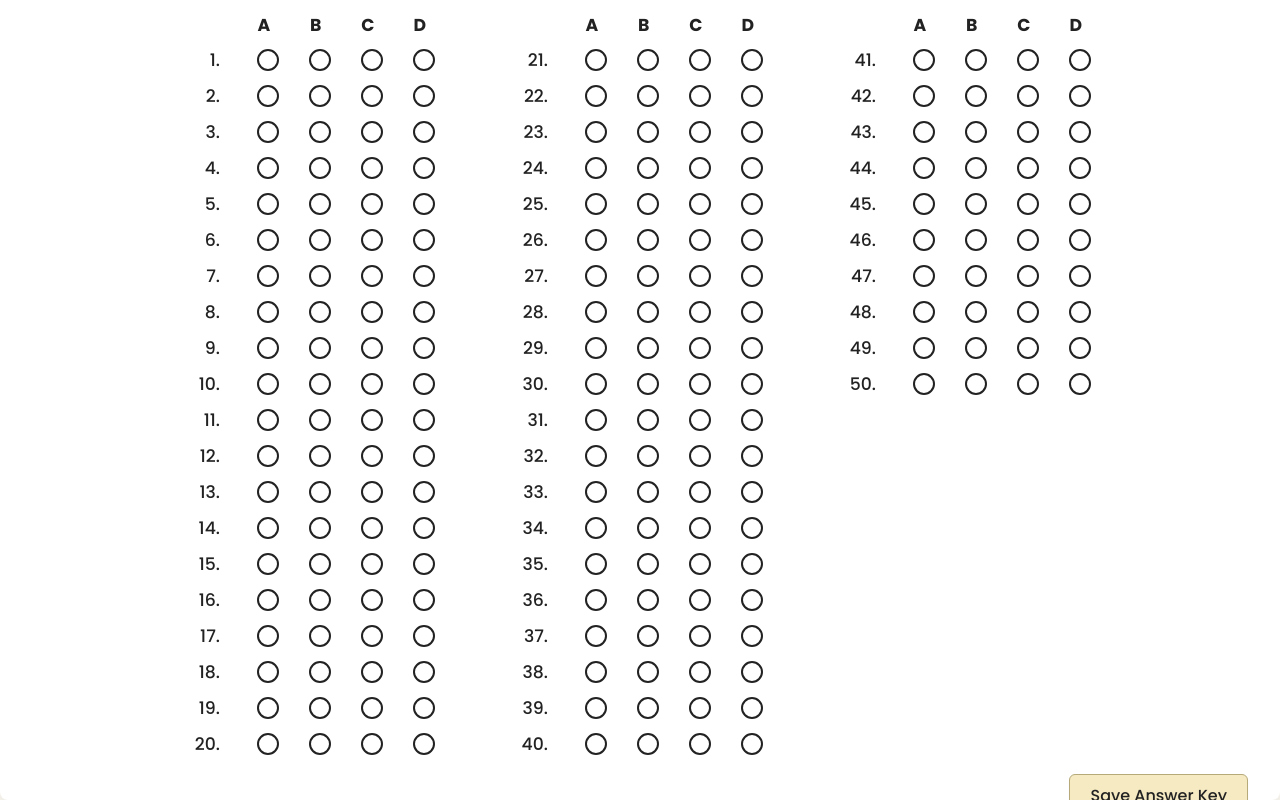
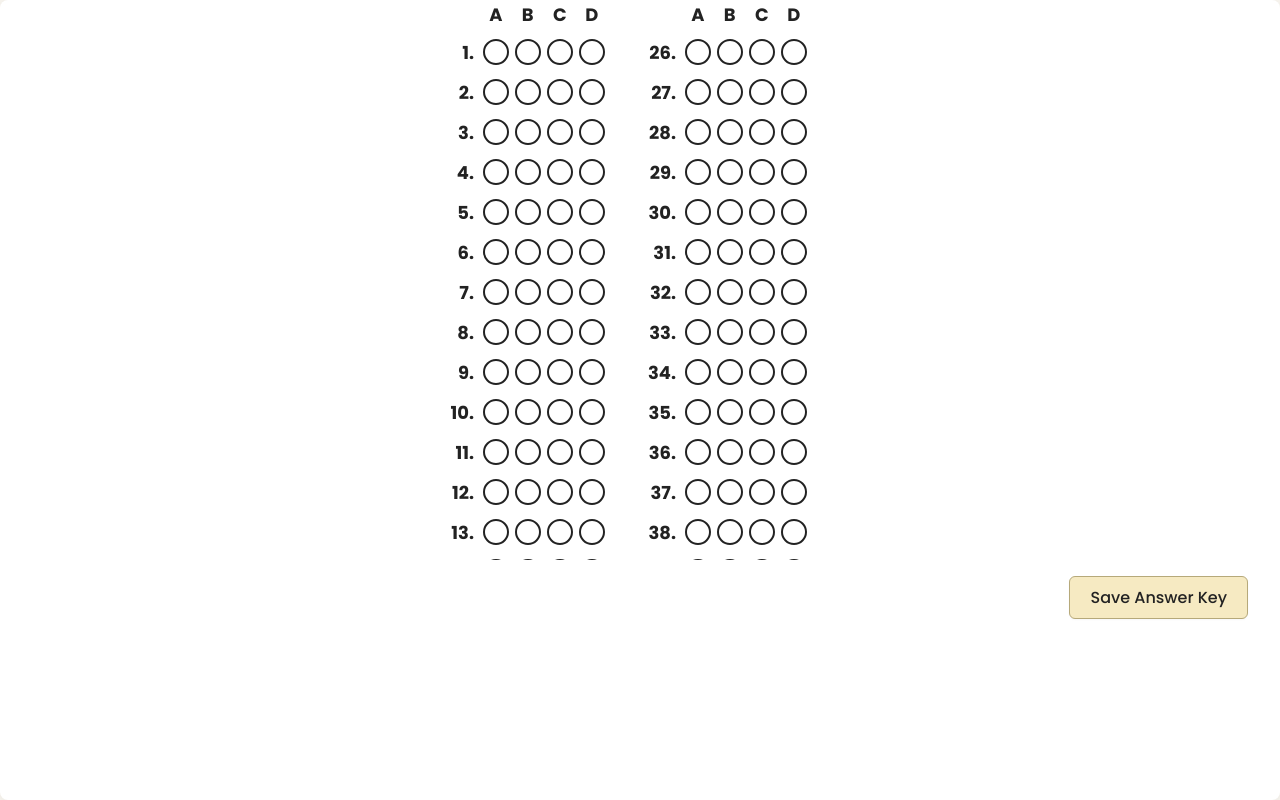
Before and after one commit to aicarandang/TestChecker, a React (Vite) app in the folder frontend/: page /answer in a window 1280 px wide. Built offline with nearby package versions, Linux system fonts and the light colour scheme; the HTML template or start-up script is replaced by a standard one.

Commit message:
Updated answer sheet page Updated generate page

```diff
--- a/frontend/src/pages/answer.jsx
+++ b/frontend/src/pages/answer.jsx
@@ -20,93 +20,86 @@ function AnswerKey({ examData: propExamData }) {
       setNumItems(parseInt(location.state.numItems) || 50);
       setNumChoices(parseInt(location.state.numChoices) || 4);
     }
+    // Load saved answer key if exists
+    const keyParts = [
+      (propExamData?.examType || location.state?.examType || 'exam'),
+      (propExamData?.subjectName || location.state?.subjectName || 'subject'),
+      (propExamData?.numItems || location.state?.numItems || 50)
+    ];
+    const storageKey = `answerKey_${keyParts.join('_')}`;
+    const saved = localStorage.getItem(storageKey);
+    if (saved) {
+      setAnswerKey(JSON.parse(saved));
+    }
   }, [propExamData, location.state]);
 
   const choiceLabels = ['A', 'B', 'C', 'D', 'E', 'F'].slice(0, numChoices);
 
-  let groupSize = 20;
-  if (numItems <= 30) groupSize = 10;
-  else if (numItems <= 60) groupSize = 20;
-  else if (numItems <= 100) groupSize = 25;
-  else groupSize = 30;
-  const numGroups = Math.ceil(numItems / groupSize);
+  // Split questions into two columns
+  const splitPoint = Math.ceil(numItems / 2);
+  const leftQuestions = Array.from({ length: splitPoint }, (_, i) => i + 1);
+  const rightQuestions = Array.from({ length: numItems - splitPoint }, (_, i) => splitPoint + i + 1);
 
-  const gridRows = [];
-  for (let g = 0; g < numGroups; g++) {
-    gridRows.push(<span className={styles.scantronHeaderNumber} key={`hnum${g}`}></span>);
-    choiceLabels.forEach((choice, cidx) => {
-      gridRows.push(
-        <span className={styles.scantronHeaderChoice} key={`h${g}-${choice}`}>{choice}</span>
-      );
-    });
-    if (g < numGroups - 1) {
-      gridRows.push(<span className={styles.scantronSpacer} key={`hspacer${g}`}></span>);
-    }
-  }
-  for (let i = 0; i < groupSize; i++) {
-    for (let g = 0; g < numGroups; g++) {
-      const qNum = g * groupSize + i + 1;
-      if (qNum > numItems) {
-        gridRows.push(<span className={styles.scantronQnumEmpty} key={`empty${g}-${i}`}></span>);
-        choiceLabels.forEach((choice, cidx) => {
-          gridRows.push(<span className={styles.scantronBubbleEmpty} key={`empty${g}-${i}-${choice}`}></span>);
-        });
-      } else {
-        gridRows.push(
-          <span className={styles.scantronQnum} key={`qnum${qNum}`}>{qNum}.</span>
-        );
-          gridRows.push(
-          <span key={`radiogroup-${qNum}`} role="radiogroup" aria-label={`Choices for question ${qNum}`} style={{ display: 'contents' }}>
+  function renderColumn(questions) {
+    return (
+      <div style={{ display: 'grid', gridTemplateColumns: gridTemplateColumns, rowGap: '8px', marginRight: 32 }}>
+        <>
+          <span className={styles.scantronHeaderNumber}></span>
+          {choiceLabels.map((choice, cidx) => (
+            <span className={styles.scantronHeaderChoice} key={`h-${choice}`}>{choice}</span>
+          ))}
+        </>
+        {questions.map(i => [
+          <span className={styles.scantronQnum} key={`qnum${i}`}>{i}.</span>,
+          <span key={`radiogroup-${i}`} role="radiogroup" aria-label={`Choices for question ${i}`} style={{ display: 'contents' }}>
             {choiceLabels.map((choice, cidx) => (
-            <button
-              key={`b${qNum}-${choice}`}
+              <button
+                key={`b${i}-${choice}`}
                 className={
-                  styles.scantronChoiceBtn + (answerKey[qNum] === choice ? ' ' + styles.selected : '')
+                  styles.scantronChoiceBtn + (answerKey[i] === choice ? ' ' + styles.selected : '')
                 }
-              onClick={() => handleAnswerSelect(qNum, choice)}
-              type="button"
+                onClick={() => handleAnswerSelect(i, choice)}
+                type="button"
                 role="radio"
-                aria-checked={answerKey[qNum] === choice}
-              aria-label={`Set answer for question ${qNum} to ${choice}`}
-                tabIndex={answerKey[qNum] === choice ? 0 : -1}
-            >
+                aria-checked={answerKey[i] === choice}
+                aria-label={`Set answer for question ${i} to ${choice}`}
+                tabIndex={answerKey[i] === choice ? 0 : -1}
+              >
                 <span className={styles.scantronChoiceCircle}></span>
-            </button>
+              </button>
             ))}
           </span>
-          );
-      }
-      if (g < numGroups - 1) {
-        gridRows.push(<span className={styles.scantronSpacer} key={`spacer${g}-${i}`}></span>);
-      }
-    }
+        ])}
+      </div>
+    );
   }
 
-  const groupColumns = [`minmax(28px,32px)`, ...Array(numChoices).fill('24px')].join(' ');
-  const gridTemplateColumns = Array(numGroups)
-    .fill(groupColumns)
-    .join(' 32px ');
+  // Adjust grid columns for single vertical list
+  const gridTemplateColumns = `minmax(38px,42px) repeat(${numChoices}, 32px)`;
 
   const handleAnswerSelect = (questionNumber, choice) => {
     setAnswerKey(prev => ({ ...prev, [questionNumber]: choice }));
   };
 
   const saveAnswerKey = () => {
+    // Create a unique key for this answer sheet
+    const keyParts = [
+      examData.examType || 'exam',
+      examData.subjectName || 'subject',
+      numItems
+    ];
+    const storageKey = `answerKey_${keyParts.join('_')}`;
+    localStorage.setItem(storageKey, JSON.stringify(answerKey));
     alert('Answer key saved!');
   };
 
   return (
     <div className={styles.scantronSheetOuter}>
-      <div
-        className={styles.scantronSheetGrid}
-        style={{
-          display: 'grid',
-          gridTemplateColumns,
-          justifyContent: 'center',
-          alignItems: 'center',
-        }}
-      >
-        {gridRows}
+      <div className={styles.scantronScrollContainer}>
+        <div style={{ display: 'flex', flexDirection: 'row', justifyContent: 'center', alignItems: 'flex-start', gap: 0 }}>
+          {renderColumn(leftQuestions)}
+          {renderColumn(rightQuestions)}
+        </div>
       </div>
       <div className={styles.scantronSheetFooter}>
         <button className={styles.bubbleSaveBtn} onClick={saveAnswerKey}>Save Answer Key</button>
--- a/frontend/src/pages/dashboard.jsx
+++ b/frontend/src/pages/dashboard.jsx
@@ -14,7 +14,7 @@ function Dashboard() {
         </aside>
         <div className={styles['dashboard-main-container']}>
           <div className={styles['dashboard-content']}>
-            <h1 className={styles['dashboard-title']}>TEST CHECKER</h1>
+            <h1 className={styles['dashboard-title']}>SNAPCHECK</h1>
             <p className={styles['dashboard-subtitle']}>Create sheets. Upload scans. Get results.</p>
             <button className={styles['dashboard-create-btn']} onClick={() => navigate('/answersheet')}>
               Create Answer Sheet
--- a/frontend/src/styles/answer.module.css
+++ b/frontend/src/styles/answer.module.css
@@ -14,40 +14,50 @@
   min-height: 0;
 }
 
+.scantronScrollContainer {
+  width: 100%;
+  max-height: 70vh;
+  overflow-y: auto;
+  flex: 1 1 0;
+}
+
 .scantronSheetGrid {
   flex: 1 1 0;
   width: 100%;
-  padding: 12px 0 0 0;
+  padding: 0 0 0 0;
   background: #fff;
   display: grid;
-  align-items: center;
-  justify-content: center;
-  row-gap: 8px;
-  column-gap: 28px;
+  align-items: start;
+  justify-content: flex-start;
+  row-gap: 2px;
+  column-gap: 20px;
+  min-width: 520px;
 }
 
 .scantronQnum, .scantronHeaderNumber {
-  font-size: 1.08rem;
-  font-weight: 500;
+  font-size: 1.12rem;
+  font-weight: 600;
   color: #222;
   text-align: right;
-  padding-right: 4px;
-  min-width: 28px;
+  padding-right: 8px;
+  min-width: 44px;
   display: flex;
   align-items: center;
   justify-content: flex-end;
 }
 
 .scantronHeaderChoice {
-  font-size: 1.08rem;
+  font-size: 1.12rem;
   font-weight: 700;
   color: #222;
   text-align: center;
-  min-width: 24px;
+  min-width: 32px;
+  width: 32px;
   letter-spacing: 0.5px;
   display: flex;
-  align-items: center;
+  align-items: flex-end;
   justify-content: center;
+  height: 28px;
 }
 
 .scantronChoiceBtn {
@@ -56,14 +66,17 @@
   outline: none;
   cursor: pointer;
   padding: 0;
-  margin: 0 2px;
+  margin: 0;
   display: flex;
   align-items: center;
   justify-content: center;
-  width: 28px;
-  height: 28px;
+  width: 32px;
+  height: 32px;
   border-radius: 50%;
   transition: box-shadow 0.15s;
+}
+.scantronChoiceBtn:first-of-type {
+  margin-left: 0;
 }
 .scantronChoiceBtn.selected .scantronChoiceCircle {
   background: #222 !important;
@@ -74,8 +87,8 @@
 }
 
 .scantronChoiceCircle {
-  width: 22px;
-  height: 22px;
+  width: 26px;
+  height: 26px;
   border-radius: 50%;
   border: 2.5px solid #222;
   background: #fff;
--- a/frontend/src/styles/dashboard.module.css
+++ b/frontend/src/styles/dashboard.module.css
@@ -47,11 +47,11 @@
 }
 
 .dashboard-title {
-  font-size: 3.2rem;
+  font-size: 3.5rem;
   font-weight: 800;
   color: #181818;
   text-align: center;
-  letter-spacing: 1px;
+  letter-spacing: 5px;
   margin: 0px;
   padding: 0px;
 }
@@ -77,7 +77,7 @@
   background: #f6eac2;
   cursor: pointer;
   transition: background 0.2s, border 0.2s;
-  margin-top: 0;
+  margin-top: 5px;
   box-shadow: 0 1px 2px rgba(0,0,0,0.03);
 }
 
```
Also changed, not shown: frontend/src/pages/generate.jsx (+26 -7 lines).
